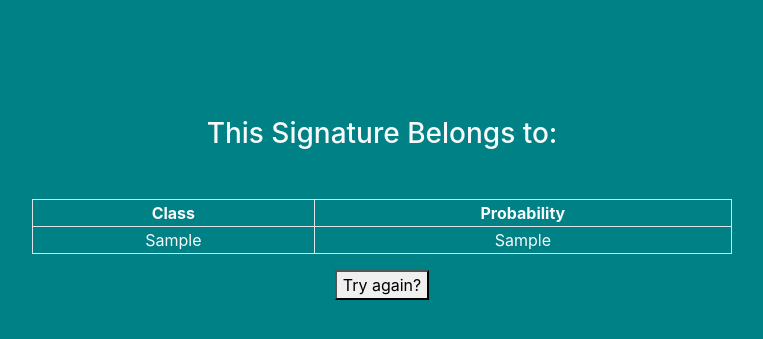
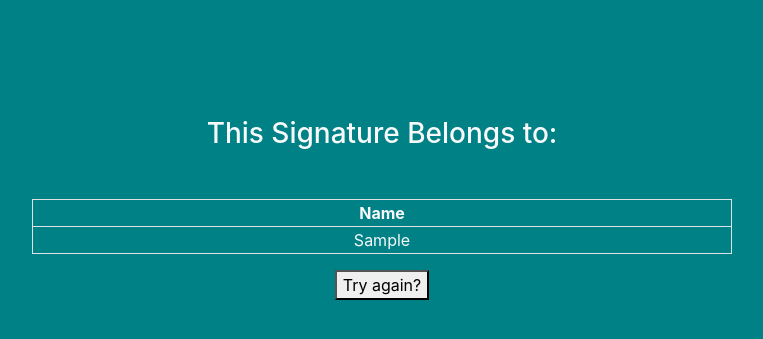
Before and after one commit to wmxpg/AI-Project, a Flask app: template templates/predict.html in a window 1280 px wide. Shown: the part 133-472 px from the top of the page, without its empty margins (258-1021 px from the left). Run offline with Flask 2, Linux system fonts and the light colour scheme; the template is opened without the code that fills it: most values are stand-ins (such as "Sample title", 1, 10 or a date in 2020); some libraries are stand-ins or nearby versions.

Commit message:
Update predict.html
removed prob

```diff
--- a/templates/predict.html
+++ b/templates/predict.html
@@ -6,12 +6,10 @@ style="position:absolute; margin:auto; width:700px; height:300px; text-align:cen
 <h3 class="text-light mb-5"> This Signature Belongs to: </h3>
   <table class="table-bordered text-light" style="width:100%">
   <tr>
-    <th>Class</th>
-    <th>Probability</th>
+    <th>Name</th>
   </tr>
   <tr>
     <td>{{ predictions.class1 }}</td>
-    <td>{{ predictions.prob1 }}</td>
   </tr>
   </table> <a href="{{ url_for('main_page') }}"><button class="button mt-3">Try again?</button></a>
 </div>
```
